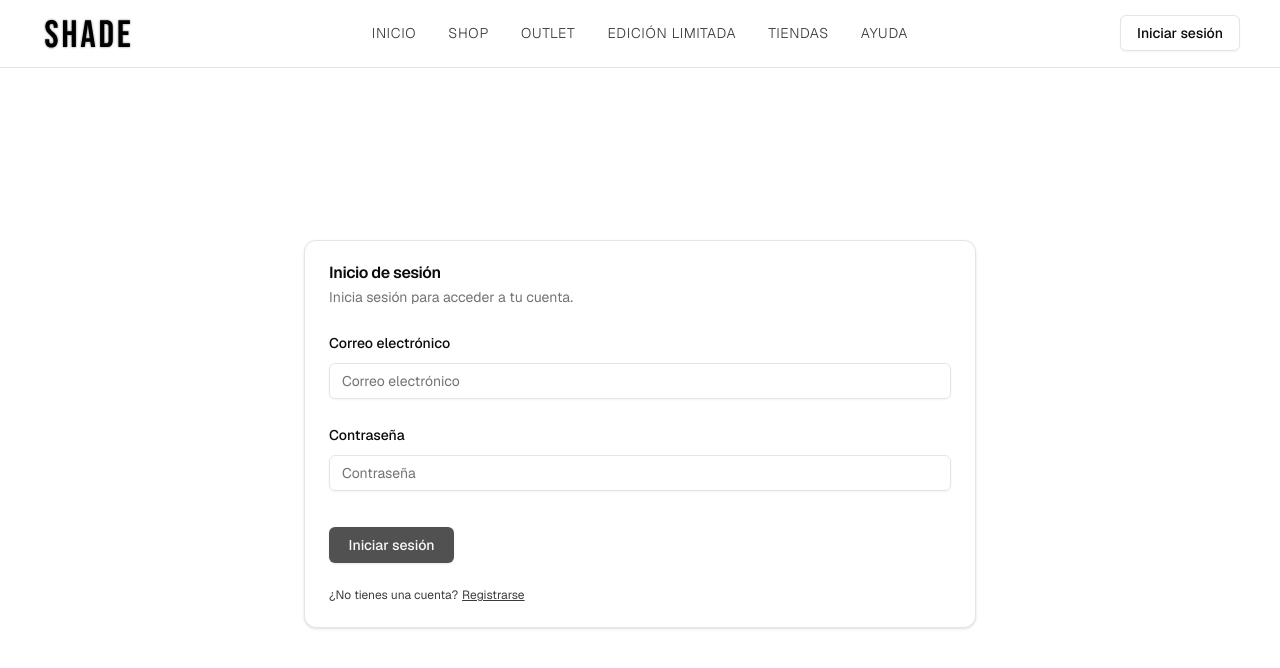
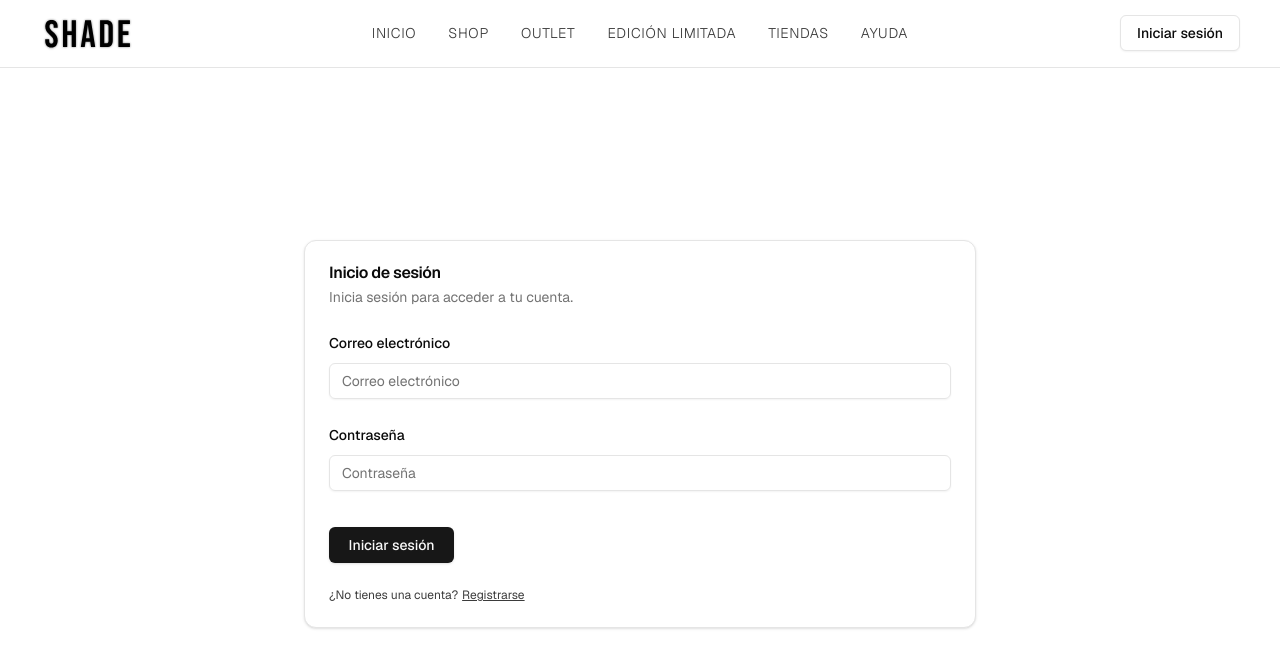
Before and after one commit to AgusjkDev/Shade-Shop, a Next.js app: page /login in a window 1280 px wide. Shown: the top 668 px of the page. Built offline with nearby package versions, Linux system fonts and the light colour scheme; no server answers.

Commit message:
remove disabled prop

```diff
--- a/src/components/admin/categories-form.tsx
+++ b/src/components/admin/categories-form.tsx
@@ -69,8 +69,6 @@ export default function CategoriesForm({ categories, variant }: Readonly<Categor
     }
 
     const currentCategory = categories.find(({ id }) => id === form.watch("id"));
-    const { isDirty, isValid } = form.formState;
-    const isDisabled = isLoading || !isDirty || !isValid;
 
     return (
         <Form {...form}>
@@ -140,7 +138,6 @@ export default function CategoriesForm({ categories, variant }: Readonly<Categor
 
                 <Button
                     {...(isLoading && { "aria-label": "Cargando..." })}
-                    disabled={isDisabled}
                     type="submit"
                     className="mt-3 w-[150px]"
                     variant={variant === "delete" ? "destructive" : "default"}
--- a/src/components/auth/auth-form.tsx
+++ b/src/components/auth/auth-form.tsx
@@ -62,9 +62,6 @@ export default function AuthForm({ variant }: Readonly<AuthFormProps>) {
         toast({ description: error, variant: "destructive" });
     }
 
-    const { isDirty, isValid } = form.formState;
-    const isDisabled = isLoading || !isDirty || !isValid;
-
     return (
         <Form {...form}>
             <form
@@ -128,7 +125,6 @@ export default function AuthForm({ variant }: Readonly<AuthFormProps>) {
 
                 <Button
                     {...(isLoading && { "aria-label": "Cargando..." })}
-                    disabled={isDisabled}
                     type="submit"
                     className="mt-3 w-[125px]"
                 >
```
